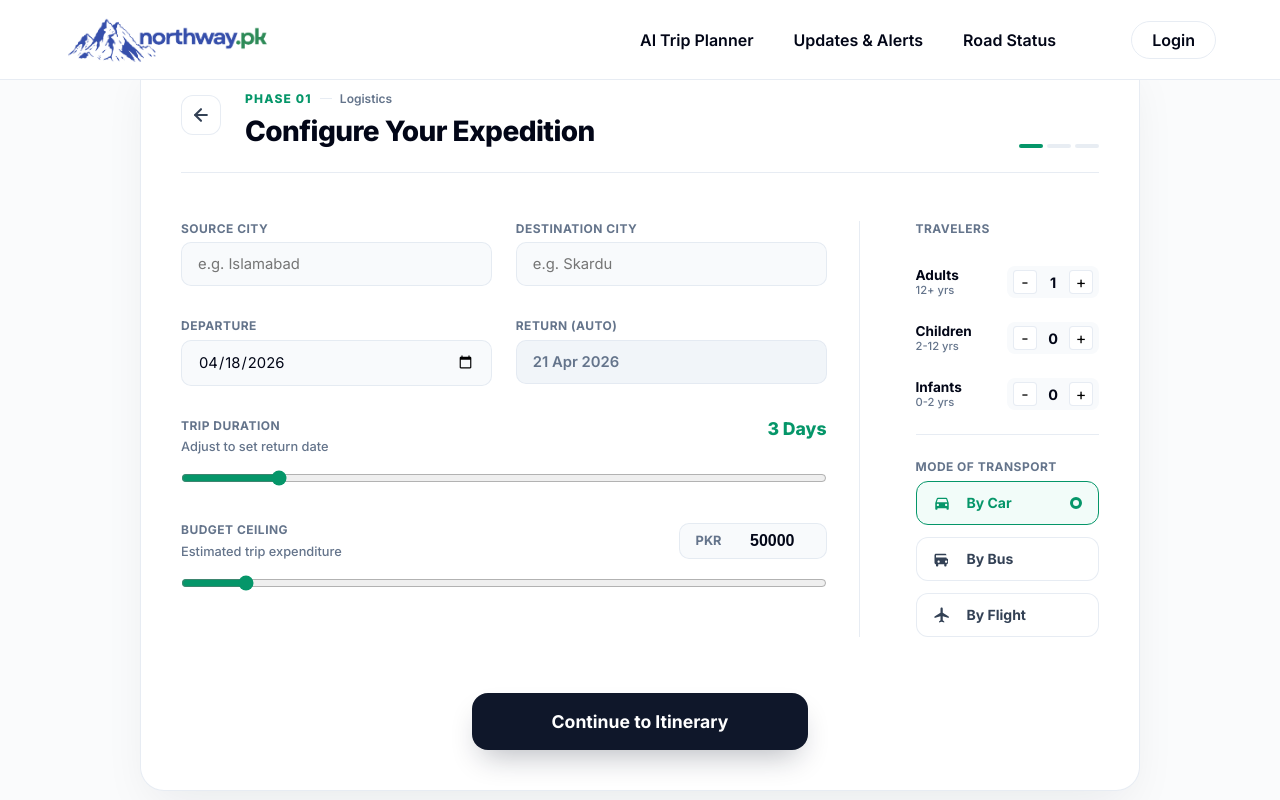
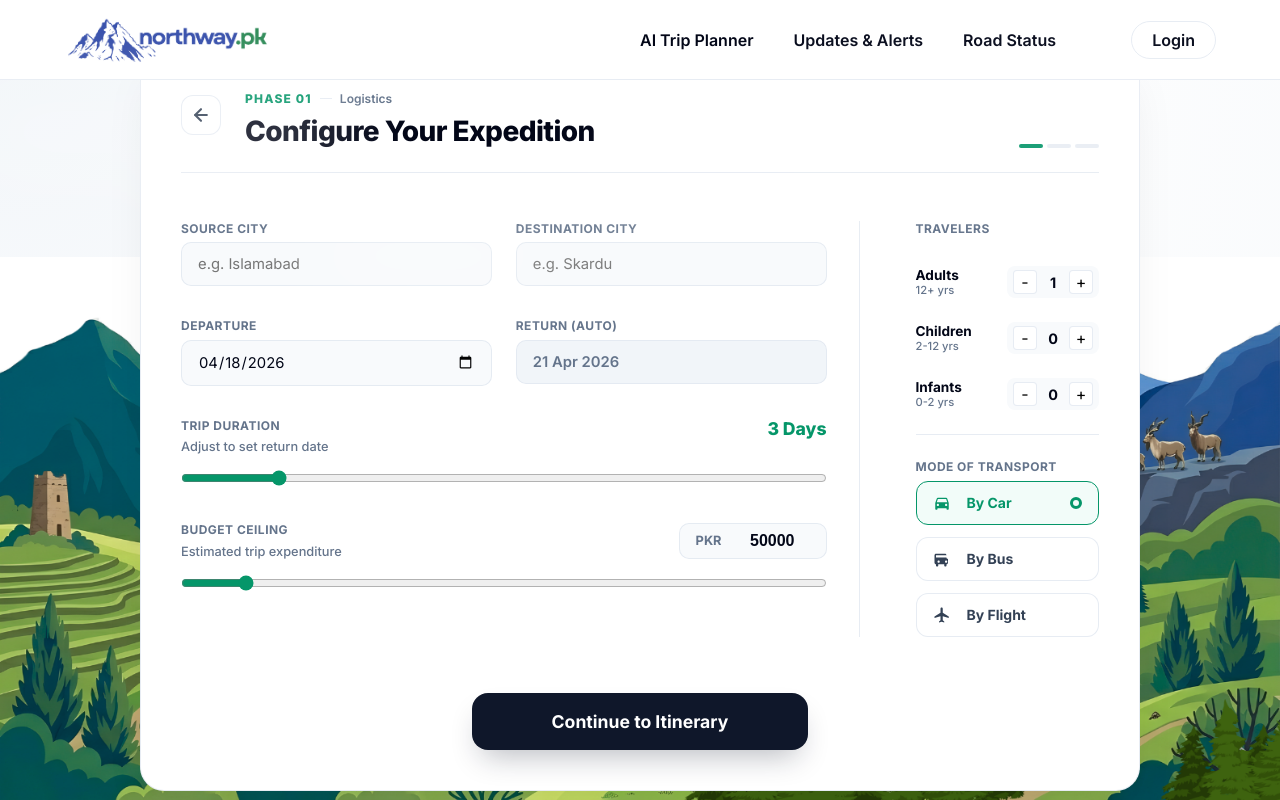
Before and after one commit to osama-x/north, a React (Vite) app: page /planner in a window 1280 px wide. Built offline with nearby package versions, Linux system fonts and the light colour scheme.

Commit message:
refactor: move global scene and cloud animations to App layout and update component backgrounds to transparent

```diff
--- a/src/App.jsx
+++ b/src/App.jsx
@@ -4,10 +4,17 @@ import Header from './components/Header';
 import Hero from './components/Hero';
 import TripPlanner from './components/TripPlanner';
 import Itinerary from './components/Itinerary';
+import scene from './assets/scene.png';
 
 function App() {
   return (
     <BrowserRouter>
+      <div className="cloud-container">
+        <div className="cloud cloud-1"></div>
+        <div className="cloud cloud-2"></div>
+        <div className="cloud cloud-3"></div>
+        <div className="cloud cloud-4"></div>
+      </div>
       <Header />
       <main style={styles.mainContent}>
         <Routes>
@@ -16,6 +23,7 @@ function App() {
           <Route path="/itinerary" element={<Itinerary />} />
         </Routes>
       </main>
+      <img src={scene} alt="Mountain Panorama" className="global-scene animate-scale-up delay-400" />
     </BrowserRouter>
   );
 }
@@ -26,10 +34,9 @@ const styles = {
     display: 'flex',
     flexDirection: 'column',
     // Ensures the main content doesn't force a global scroll,
-    // allowing internal components to handle their own sizing
+    // allows internal components to handle their own sizing
     overflow: 'hidden',
-    backgroundColor: 'var(--bg-color)',
-
+    backgroundColor: 'transparent',
   }
 };
 
--- a/src/components/AgenticLoader.jsx
+++ b/src/components/AgenticLoader.jsx
@@ -97,7 +97,7 @@ const styles = {
     left: 0,
     right: 0,
     bottom: 0,
-    backgroundColor: '#ffffff',
+    backgroundColor: 'transparent',
     display: 'flex',
     alignItems: 'center',
     justifyContent: 'center',
@@ -109,8 +109,14 @@ const styles = {
     flexDirection: 'column',
     alignItems: 'center',
     textAlign: 'center',
-    maxWidth: '500px',
-    padding: '2rem',
+    maxWidth: '550px',
+    width: '90%',
+    padding: '3rem 2rem',
+    backgroundColor: 'rgba(255, 255, 255, 0.8)',
+    backdropFilter: 'blur(20px)',
+    borderRadius: '24px',
+    border: '1px solid var(--border-light)',
+    boxShadow: '0 25px 50px -12px rgba(15, 23, 42, 0.15)',
   },
   iconWrapper: {
     position: 'relative',
--- a/src/components/Hero.jsx
+++ b/src/components/Hero.jsx
@@ -1,18 +1,11 @@
 import React from 'react';
 import { useNavigate } from 'react-router-dom';
-import scene from '../assets/scene.png';
 
 const Hero = () => {
   const navigate = useNavigate();
 
   return (
     <section style={styles.hero}>
-      <div className="cloud-container">
-        <div className="cloud cloud-1"></div>
-        <div className="cloud cloud-2"></div>
-        <div className="cloud cloud-3"></div>
-        <div className="cloud cloud-4"></div>
-      </div>
       <div style={styles.content}>
         <div style={styles.badge} className="animate-slide-down delay-100">
           <span style={styles.badgeNew}>AI Powered</span>
@@ -39,8 +32,6 @@ const Hero = () => {
           </button>
         </div>
       </div>
-
-      <img src={scene} alt="Mountain Panorama" style={styles.sceneImage} className="animate-scale-up delay-400" />
     </section>
   );
 };
@@ -134,17 +125,6 @@ const styles = {
     boxShadow: '0 4px 15px rgba(0,0,0,0.05)',
     transition: 'all 0.3s cubic-bezier(0.4, 0, 0.2, 1)',
     cursor: 'pointer',
-  },
-  sceneImage: {
-    position: 'absolute',
-    bottom: 0,
-    left: 0,
-    width: '100%',
-    height: 'auto',
-    display: 'block',
-    zIndex: 1,
-    objectFit: 'cover',
-    pointerEvents: 'none',
   }
 };
 
--- a/src/components/Itinerary.jsx
+++ b/src/components/Itinerary.jsx
@@ -235,7 +235,7 @@ const Itinerary = () => {
 
 const styles = {
   pageBackground: {
-    backgroundColor: '#fafbfc',
+    backgroundColor: 'transparent',
     minHeight: '100vh',
     overflowY: 'auto',
     paddingBottom: '120px', // Ensure content doesn't hit bottom prematurely
--- a/src/components/TripPlanner.jsx
+++ b/src/components/TripPlanner.jsx
@@ -88,7 +88,7 @@ const TripPlanner = () => {
   };
 
   return (
-    <div style={{ padding: '0 2rem', display: 'flex', flexDirection: 'column', alignItems: 'center', justifyContent: 'center', minHeight: 'calc(100vh - 80px)', backgroundColor: '#fafbfc' }}>
+    <div style={{ padding: '0 2rem', display: 'flex', flexDirection: 'column', alignItems: 'center', justifyContent: 'center', minHeight: 'calc(100vh - 80px)', backgroundColor: 'transparent' }}>
 
       <div className="animate-scale-up" style={{
           backgroundColor: '#ffffff',
--- a/src/index.css
+++ b/src/index.css
@@ -241,3 +241,17 @@ button {
   animation-delay: -5s;
   opacity: 0.25;
 }
+
+.global-scene {
+  position: fixed;
+  bottom: 0;
+  left: 0;
+  width: 100%;
+  max-width: 100vw;
+  height: auto;
+  display: block;
+  z-index: -1;
+  object-fit: cover;
+  pointer-events: none;
+  opacity: 0.9;
+}
```
